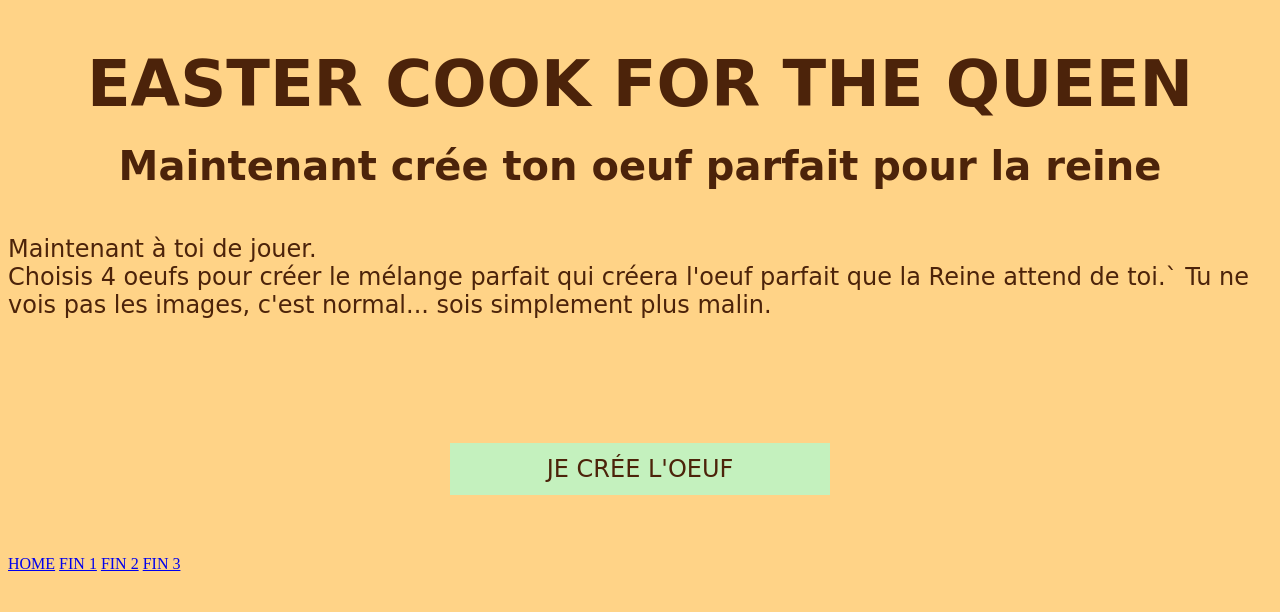
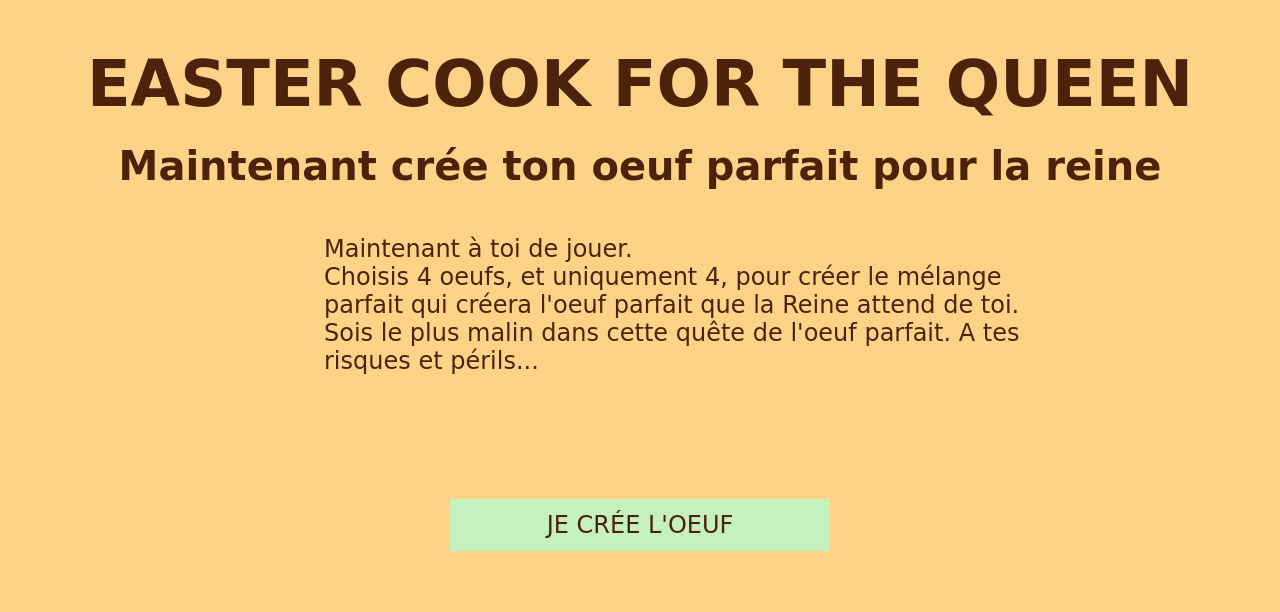
Before and after one commit to AdelineDb/el_famoso_marcel, a PHP site: page /cookingEgg.php in a window 1280 px wide. Shown: the top 612 px of the page. Run offline with PHP 8.4, Linux system fonts and the light colour scheme; data that the repository does not hold is empty; some web fonts are replaced.

Commit message:
css rectifié3

```diff
--- a/public/cookingEgg.php
+++ b/public/cookingEgg.php
@@ -46,7 +46,6 @@ if (isset($_GET['add_egg'])) {
 
                 <div class="">
                     <p class="titrecard"><?= $characters[$key]['name'] . '<br>' . $characters[$key]['origin']; ?></p>
-                     </p>
                 </div>
 
             </div>
@@ -58,9 +57,9 @@ if (isset($_GET['add_egg'])) {
 <div class="textintro1">
     <h2>Maintenant crée ton oeuf parfait pour la reine</h2>
 
-    <p class="textintro3">Maintenant à toi de jouer. <br/>
-        Choisis 4 oeufs pour créer le mélange parfait qui créera l'oeuf parfait que la Reine attend de toi.`
-        Tu ne vois pas les images, c'est normal... sois simplement plus malin.</p>
+    <p class="textintro2">Maintenant à toi de jouer. <br/>
+        Choisis 4 oeufs, et uniquement 4, pour créer le mélange parfait qui créera l'oeuf parfait que la Reine attend de toi.<br/>
+        Sois le plus malin dans cette quête de l'oeuf parfait. A tes risques et périls...</p>
 </div>
 
 <div class="allTheCards1">
--- a/public/css/style.css
+++ b/public/css/style.css
@@ -56,6 +56,7 @@ button {
     margin-top: 70px;
     width: 600px;
     text-align: left !important;
+    line-height: 1em;
 }
 
 .reine {
@@ -64,9 +65,6 @@ button {
     margin-bottom: -20px;
 }
 
-textintro3{
-
-}
 
 /*----------------CHARACTERES------------------*/
 .perso {
@@ -129,7 +127,7 @@ textintro3{
 }
 
 .textintro2{
-    width: 70%;
+    width: 60%;
     margin-left: 25%;
 }
 .containerEggs {
```
